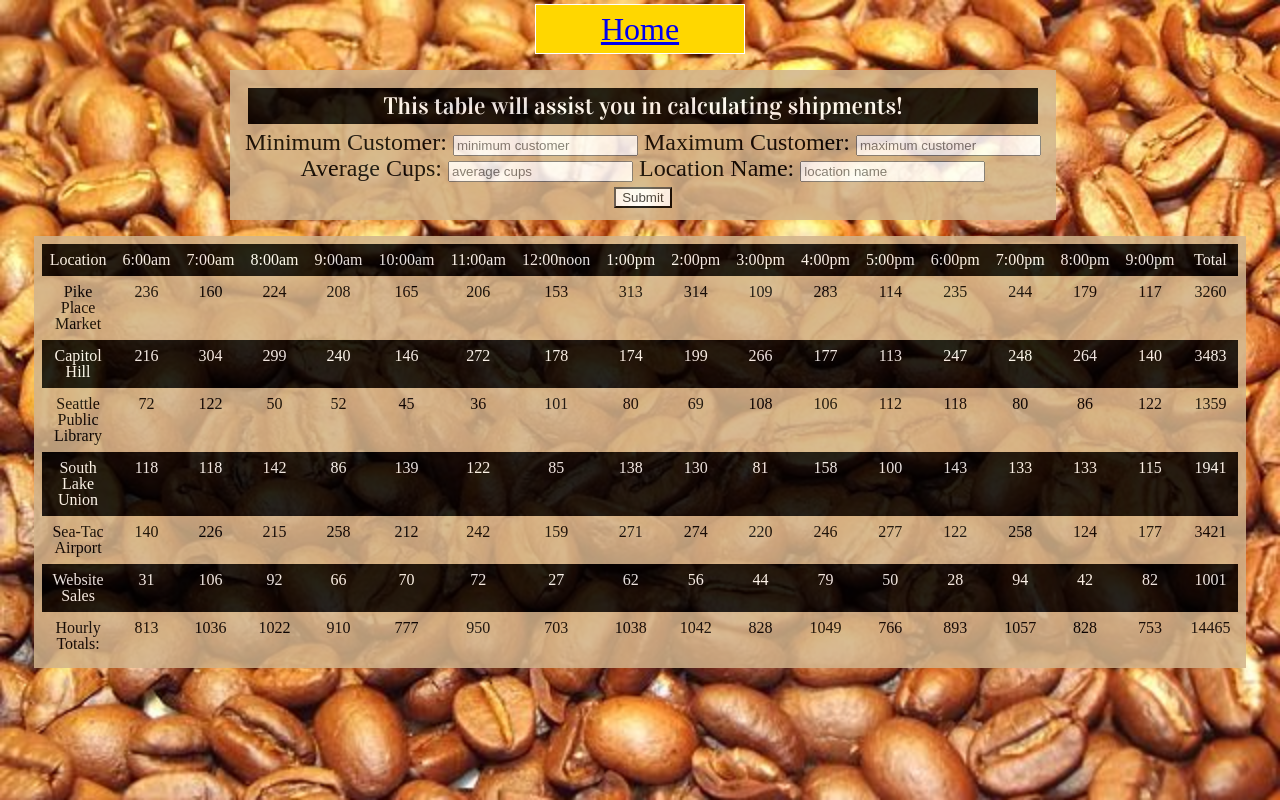
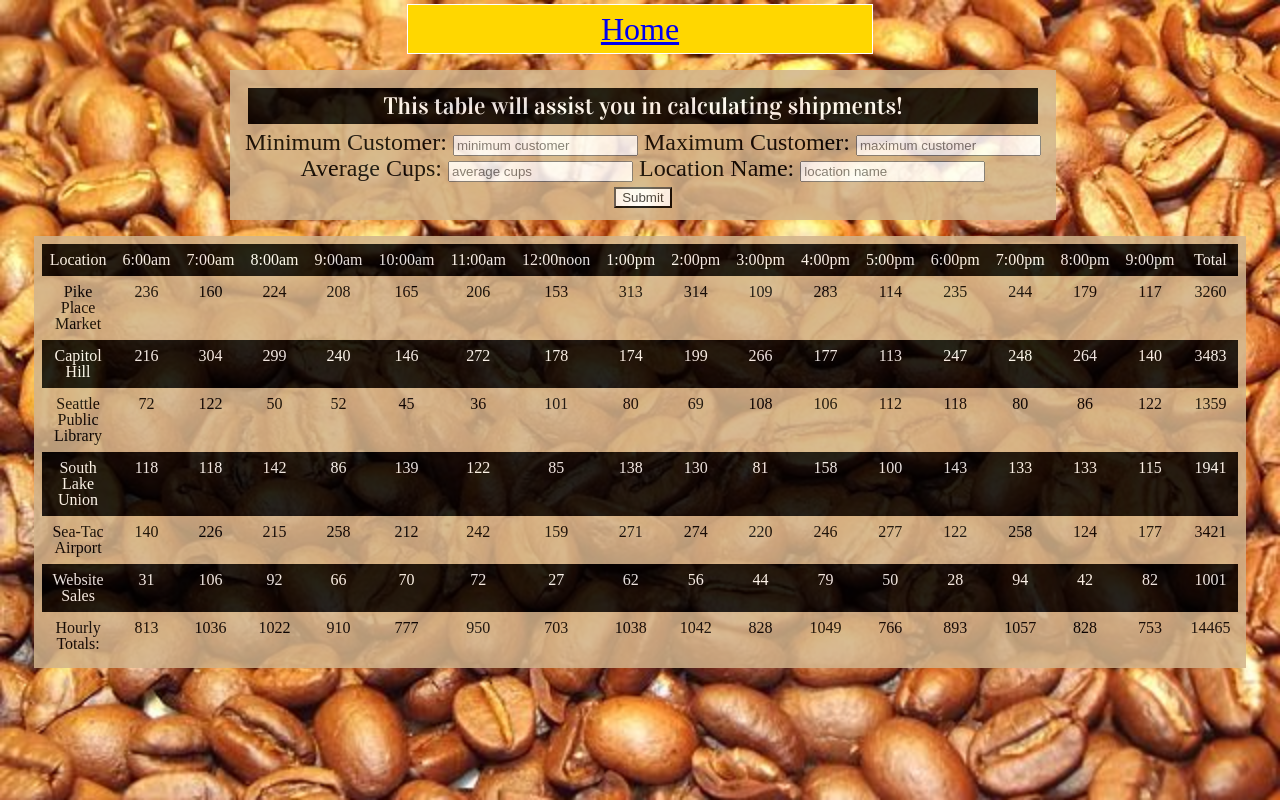
Before and after one commit to Rubiksron/campfire-coffee, a website: page data.html in a window 1280 px wide. Drawn offline with Linux system fonts and the light colour scheme.

Commit message:
fixing div spacing issue on the data.html home link.

```diff
--- a/css/data.css
+++ b/css/data.css
@@ -100,6 +100,7 @@ fieldset {
 }
 a {
   font-size: 2em;
+
 }
 #user_form {
   opacity: .85;
@@ -109,7 +110,7 @@ a {
   margin: .25em;
   padding: .5em;
   text-align: center;
-  width: 15%;
+  width: 35%;
   border: white .1em solid;
 }
 #submit {
```
